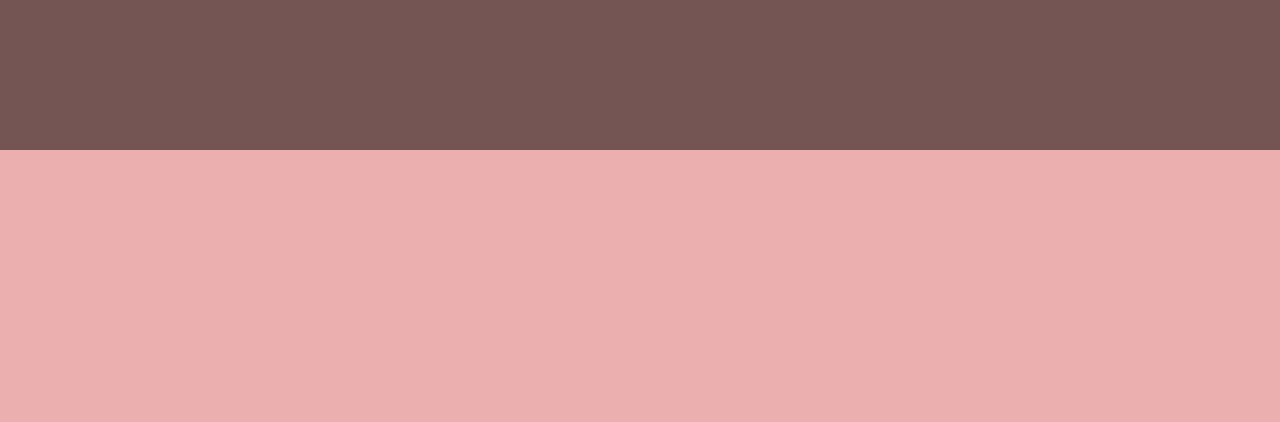
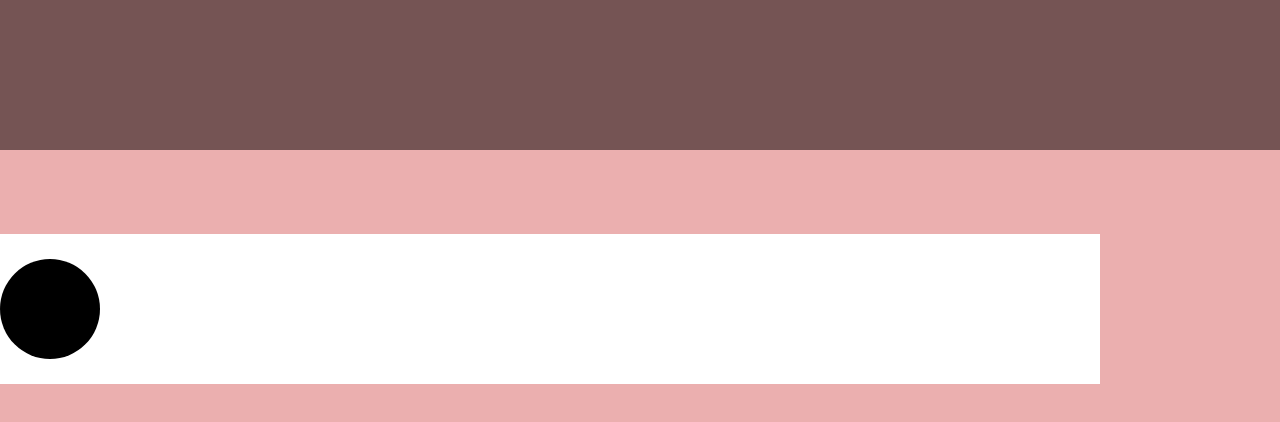
Before and after one commit to zikn/mini, a plain HTML site: page index.html in a window 1280 px wide. Drawn offline with Linux system fonts and the light colour scheme.

Commit message:
container

```diff
--- a/index.html
+++ b/index.html
@@ -8,5 +8,12 @@
 </head>
 <body>
     <div class="fof"></div>
+    <div class="torch">
+        <div class="container">
+            <div class="torch__content">
+        <img class="loft" src="./asssets/icons/torch-img.svg" alt="">
+    </div>
+    </div>
+</div>
 </body>
 </html>
--- a/index.scss
+++ b/index.scss
@@ -6,3 +6,17 @@ body {
     background: #755454;
     height: 150px;
 }
+.torch__content {
+    background: #fff;
+    max-width: 1100px;
+    height: 150px;
+
+}
+.loft {
+    margin-top: 25px;
+    left: -35px;
+}
+.container {
+    max-width: 1100px;
+    margin-top: 84px;
+}
```
Also changed, not shown: css/index.css, 1 other file.
